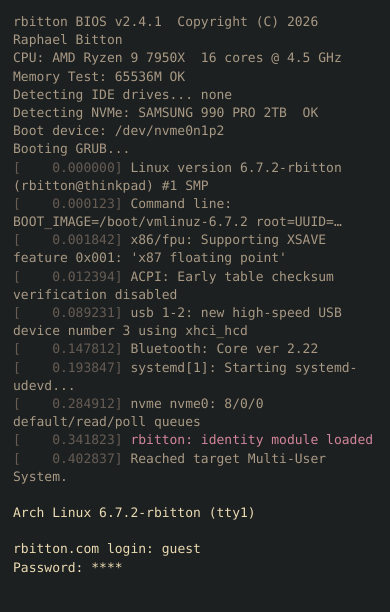
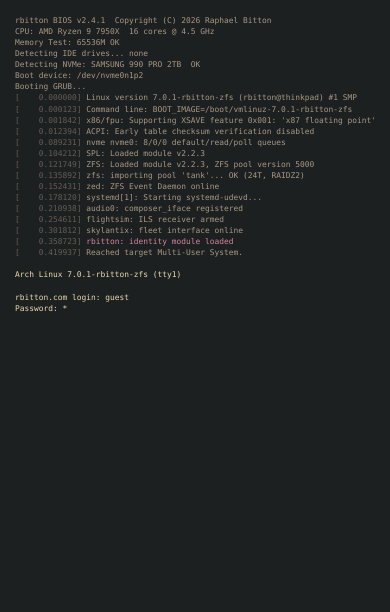
Before and after one commit to rbitton1729/terminal-website, a plain HTML site: page prototype/boot-sequence/index.html in a window 390 px wide. Drawn offline with Linux system fonts and the light colour scheme; no server answers.

Commit message:
changes visuals and updated plan

```diff
--- a/prototype/boot-sequence/boot.js
+++ b/prototype/boot-sequence/boot.js
@@ -3,6 +3,27 @@
 
 const screen = document.getElementById("screen");
 const terminal = document.getElementById("terminal");
+
+// Curated fortune pool — one is picked at random per load.
+// Kept short so they fit on one or two 80ch lines.
+const FORTUNES = [
+  { lines: ['"The best way to predict the future is to invent it."'], author: "Alan Kay" },
+  { lines: ['"Talk is cheap. Show me the code."'], author: "Linus Torvalds" },
+  { lines: ['"A little copying is better than a little dependency."'], author: "Rob Pike" },
+  { lines: ['"Write programs that do one thing and do it well."'], author: "Doug McIlroy" },
+  { lines: ['"Simplicity is prerequisite for reliability."'], author: "Edsger Dijkstra" },
+  { lines: ['"Controlling complexity is the essence of computer programming."'], author: "Brian Kernighan" },
+  { lines: ['"Premature optimization is the root of all evil."'], author: "Donald Knuth" },
+  { lines: ['"When in doubt, use brute force."'], author: "Ken Thompson" },
+  {
+    lines: [
+      '"Perfection is achieved not when there is nothing more to add,',
+      ' but when there is nothing left to take away."',
+    ],
+    author: "Antoine de Saint-Exupéry",
+  },
+  { lines: ['"A good composer does not imitate; he steals."'], author: "Igor Stravinsky" },
+];
 
 const reduced = matchMedia("(prefers-reduced-motion: reduce)").matches;
 const sleep = (ms) => new Promise((r) => setTimeout(r, reduced ? 0 : ms));
@@ -13,6 +34,59 @@ const jitter = (min, max) => min + Math.random() * (max - min);
 const cursor = document.createElement("span");
 cursor.className = "cursor";
 screen.appendChild(cursor);
+
+// Scale the terminal font so the widest expected line never wraps.
+// Measured off a probe using the screen's actual computed font, then re-run
+// on viewport resize.
+const WIDEST_LINE =
+  "    Raphael Bitton — student, system orchestrator, occasional composer, explorer.";
+
+function fitFontToViewport() {
+  screen.style.fontSize = "";
+  const cs = getComputedStyle(screen);
+  const baseSize = parseFloat(cs.fontSize);
+
+  const probe = document.createElement("span");
+  probe.style.cssText =
+    "visibility:hidden;position:absolute;left:-9999px;white-space:pre;";
+  probe.style.font = cs.font;
+  probe.textContent = WIDEST_LINE;
+  document.body.appendChild(probe);
+  const natural = probe.offsetWidth;
+  document.body.removeChild(probe);
+
+  const available = terminal.clientWidth - 4;
+  if (natural > available && natural > 0) {
+    const scaled = Math.max(6, (baseSize * available) / natural);
+    screen.style.fontSize = scaled + "px";
+  }
+}
+
+fitFontToViewport();
+addEventListener("resize", fitFontToViewport);
+
+// Fire the IP lookup as soon as the page loads so it's ready by the time
+// the boot sequence reaches the "Last login" line. Falls back if it fails
+// or stalls. IPv4-only to keep line width predictable.
+const ipPromise = fetch("https://api4.ipify.org?format=json")
+  .then((r) => (r.ok ? r.json() : null))
+  .then((d) => d?.ip || null)
+  .catch(() => null);
+
+// Poll GitHub's gregkh/linux tags for the current stable kernel version.
+// (Linus's tree only tags x.y; Greg's stable tree adds the x.y.z point
+// releases.) kernel.org doesn't serve CORS but GitHub does. Falls back
+// if the fetch fails or returns nothing usable.
+const kernelPromise = fetch(
+  "https://api.github.com/repos/gregkh/linux/tags?per_page=20",
+)
+  .then((r) => (r.ok ? r.json() : null))
+  .then((tags) => {
+    if (!Array.isArray(tags)) return null;
+    const stable = tags.find((t) => /^v\d+\.\d+(\.\d+)?$/.test(t.name));
+    return stable ? stable.name.replace(/^v/, "") : null;
+  })
+  .catch(() => null);
 
 function scrollBottom() {
   terminal.scrollTop = terminal.scrollHeight;
@@ -89,17 +163,29 @@ async function run() {
   await sleep(300);
 
   // ── Kernel / dmesg ──────────────────────────────────────────────────
+  const kernelVer =
+    (await Promise.race([
+      kernelPromise,
+      new Promise((r) => setTimeout(() => r(null), 500)),
+    ])) || "7.0.1";
+  const kernelTag = `${kernelVer}-rbitton-zfs`;
+
   const kernLines = [
-    ["[    0.000000]", " Linux version 6.7.2-rbitton (rbitton@thinkpad) #1 SMP"],
-    ["[    0.000123]", " Command line: BOOT_IMAGE=/boot/vmlinuz-6.7.2 root=UUID=…"],
+    ["[    0.000000]", ` Linux version ${kernelTag} (rbitton@thinkpad) #1 SMP`],
+    ["[    0.000123]", ` Command line: BOOT_IMAGE=/boot/vmlinuz-${kernelTag}`],
     ["[    0.001842]", " x86/fpu: Supporting XSAVE feature 0x001: 'x87 floating point'"],
     ["[    0.012394]", " ACPI: Early table checksum verification disabled"],
-    ["[    0.089231]", " usb 1-2: new high-speed USB device number 3 using xhci_hcd"],
-    ["[    0.147812]", " Bluetooth: Core ver 2.22"],
-    ["[    0.193847]", " systemd[1]: Starting systemd-udevd..."],
-    ["[    0.284912]", " nvme nvme0: 8/0/0 default/read/poll queues"],
-    ["[    0.341823]", " rbitton: identity module loaded", "identity"],
-    ["[    0.402837]", " Reached target Multi-User System."],
+    ["[    0.089231]", " nvme nvme0: 8/0/0 default/read/poll queues"],
+    ["[    0.104212]", " SPL: Loaded module v2.2.3"],
+    ["[    0.121749]", " ZFS: Loaded module v2.2.3, ZFS pool version 5000"],
+    ["[    0.135892]", " zfs: importing pool 'tank'... OK (24T, RAIDZ2)"],
+    ["[    0.152431]", " zed: ZFS Event Daemon online"],
+    ["[    0.178120]", " systemd[1]: Starting systemd-udevd..."],
+    ["[    0.210938]", " audio0: composer_iface registered"],
+    ["[    0.254611]", " flightsim: ILS receiver armed"],
+    ["[    0.301812]", " skylantix: fleet interface online"],
+    ["[    0.358723]", " rbitton: identity module loaded", "identity"],
+    ["[    0.419937]", " Reached target Multi-User System."],
   ];
   for (const [ts, rest, special] of kernLines) {
     kernLine(ts, rest, special);
@@ -110,7 +196,7 @@ async function run() {
 
   // ── Login ───────────────────────────────────────────────────────────
   await line("");
-  await line("Arch Linux 6.7.2-rbitton (tty1)", { gap: 220 });
+  await line(`Arch Linux ${kernelTag} (tty1)`, { gap: 220 });
   await line("");
 
   append("rbitton.com login: ");
@@ -125,7 +211,12 @@ async function run() {
   await sleep(180);
   await line("");
   await sleep(180);
-  await line("Last login: Fri Apr 24 09:14:22 on tty2 from kabul.lan", {
+  const ip =
+    (await Promise.race([
+      ipPromise,
+      new Promise((r) => setTimeout(() => r(null), 1200)),
+    ])) || "skylantix.lan";
+  await line(`Last login: Fri Apr 24 09:14:22 on tty2 from ${ip}`, {
     className: "dim",
   });
 
@@ -141,14 +232,19 @@ async function run() {
   ];
   for (const ln of banner) await line(ln, { gap: 25, className: "motd" });
   await line("");
-  await line("    Raphael Bitton — composer, sysadmin, software.", {
-    className: "motd",
+  await line(
+    "    Raphael Bitton — student, system orchestrator, occasional composer, explorer.",
+    { className: "motd" },
+  );
+  await line("    Founder & Lead Systems Engineer · Skylantix.", {
+    className: "dim",
   });
   await line("");
-  await line('    "The best way to predict the future is to implement it."', {
-    className: "fortune",
-  });
-  await line("                                        — Alan Kay", {
+  const fortune = FORTUNES[Math.floor(Math.random() * FORTUNES.length)];
+  for (const ln of fortune.lines) {
+    await line("    " + ln, { className: "fortune" });
+  }
+  await line("                                        — " + fortune.author, {
     className: "fortune",
   });
   await line("");
--- a/prototype/boot-sequence/style.css
+++ b/prototype/boot-sequence/style.css
@@ -46,11 +46,14 @@ body {
 .screen {
   margin: 0;
   padding: 0;
-  white-space: pre-wrap;
-  word-break: break-word;
+  white-space: pre;
   font: inherit;
   color: var(--fg);
   tab-size: 4;
+}
+
+.terminal {
+  overflow-x: hidden;
 }
 
 /* semantic line coloring */
@@ -93,12 +96,8 @@ body {
   }
 }
 
-/* responsive: shrink type on narrow screens so 80ch still fits */
+/* narrow-screen padding (font-size is handled dynamically in JS) */
 @media (max-width: 640px) {
-  html,
-  body {
-    font-size: 13px;
-  }
   .terminal {
     padding: 1rem;
   }
```
Also changed, not shown: docs/SPEC.md (+19 -9 lines), 1 other file.
